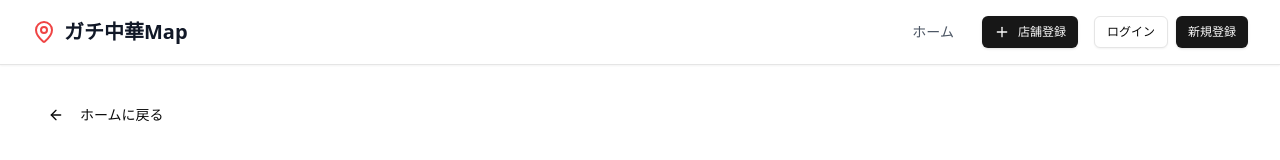
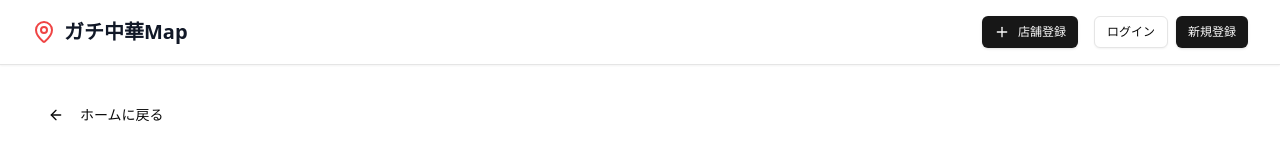
Before and after one commit to HagiwaraYui0624/chinese_foodmap, a Next.js app: page /search in a window 1280 px wide. Shown: the top 160 px of the page. Built offline with nearby package versions, Linux system fonts and the light colour scheme; no server answers.

Commit message:
ヘッダーのホームボタンを完全に削除

```diff
--- a/components/common/Header.tsx
+++ b/components/common/Header.tsx
@@ -26,12 +26,6 @@ export const Header = () => {
 
           {!hideNav && (
             <nav className="flex items-center space-x-4">
-              <Link
-                href="/"
-                className="text-gray-600 hover:text-gray-900 px-3 py-2 rounded-md text-sm font-medium"
-              >
-                ホーム
-              </Link>
               <Link href="/add-restaurant">
                 <Button size="sm" className="flex items-center gap-2">
                   <Plus className="h-4 w-4" />
```
